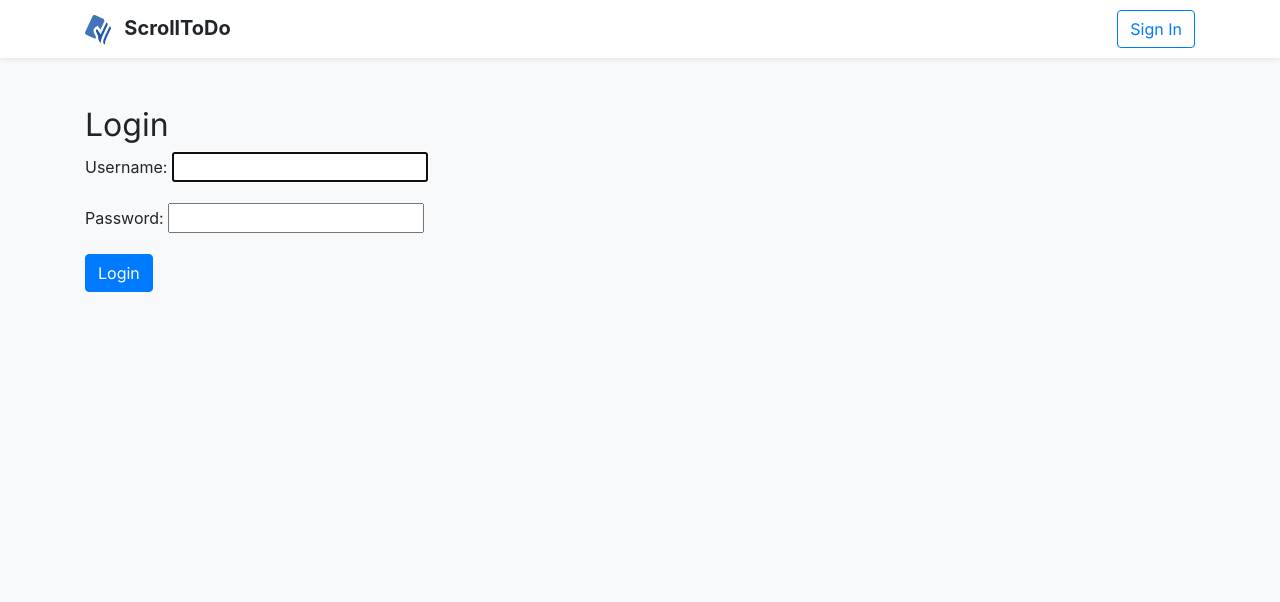
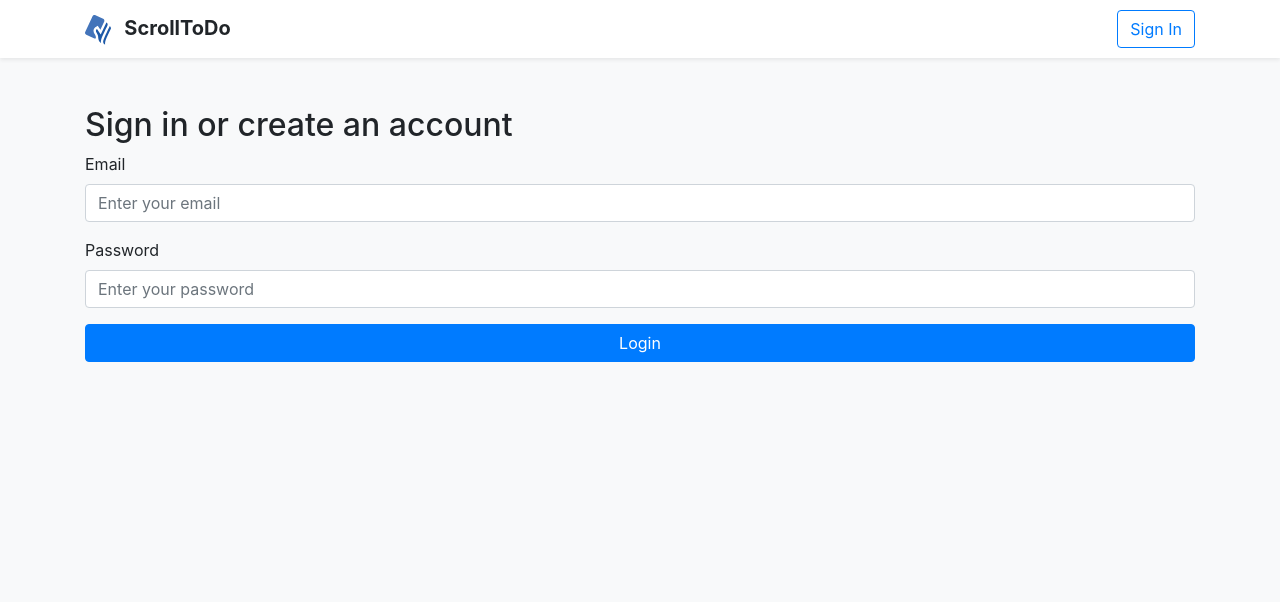
Before and after one commit to sharichungcode/ScrollToDo, a Django app: page /login/ in a window 1280 px wide. Shown: the top 602 px of the page. Run offline with Django 4.2, Linux system fonts and the light colour scheme; some libraries are stand-ins or nearby versions.

Commit message:
Update login page

```diff
--- a/tasks/templates/tasks/login.html
+++ b/tasks/templates/tasks/login.html
@@ -3,44 +3,68 @@
 <head>
     <meta charset="UTF-8">
     <meta name="viewport" content="width=device-width, initial-scale=1.0">
-    <title>ScrollToDo - Organize, Prioritize, and Conquer</title>
+    <title>Sign In or Create an Account</title>
     {% load static %}
     <link href="{% static 'tasks/styles.css' %}" rel="stylesheet">
     <link href="https://stackpath.bootstrapcdn.com/bootstrap/4.5.2/css/bootstrap.min.css" rel="stylesheet">
-    <link href="https://fonts.googleapis.com/css2?family=Inter:wght@400;700&family=Roboto:wght@400;700&family=Space+Mono:wght@400;700&display=swap" rel="stylesheet">
-    <link rel="icon" href="{% static 'favicon.ico' %}" type="image/x-icon">
 </head>
 <body class="d-flex flex-column min-vh-100 bg-light">
 
     <!-- Navigation Bar -->
-     <!-- Include Navigation Bar -->
-     {% include 'tasks/navbar.html' %}
+    {% include 'tasks/navbar.html' %}
 
     <div class="container mt-5">
-        <h2>Login</h2>
-        <form method="post">
+        <h2>Sign in or create an account</h2>
+        <form id="auth-form" method="post">
             {% csrf_token %}
-            {{ form.as_p }}
-            <button type="submit" class="btn btn-primary">Login</button>
+            <div class="form-group">
+                <label for="email">Email</label>
+                <input type="email" class="form-control" id="email" name="email" placeholder="Enter your email" required>
+            </div>
+            <div class="form-group">
+                <label for="password">Password</label>
+                <input type="password" class="form-control" id="password" name="password" placeholder="Enter your password" required>
+            </div>
+            <button type="submit" class="btn btn-primary btn-block">Login</button>
         </form>
-        {% if form.errors %}
-            <div class="alert alert-danger mt-3">
-                <ul>
-                    {% for field in form %}
-                        {% for error in field.errors %}
-                            <li>{{ error }}</li>
-                        {% endfor %}
-                    {% endfor %}
-                    {% for error in form.non_field_errors %}
-                        <li>{{ error }}</li>
-                    {% endfor %}
-                </ul>
-            </div>
-        {% endif %}
+        <div id="auth-error" class="alert alert-danger mt-3 d-none"></div>
     </div>
+
     <!-- Footer -->
-    <!-- Include Footer -->
     {% include 'tasks/footer.html' %}
 
+    <!-- Include Bootstrap JavaScript -->
+    <script src="https://code.jquery.com/jquery-3.5.1.min.js"></script>
+    <script src="https://cdn.jsdelivr.net/npm/@popperjs/core@2.5.4/dist/umd/popper.min.js"></script>
+    <script src="https://stackpath.bootstrapcdn.com/bootstrap/4.5.2/js/bootstrap.min.js"></script>
+
+    <!-- AJAX Auth Script -->
+    <script>
+        $(document).ready(function() {
+            $('#auth-form').on('submit', function(event) {
+                event.preventDefault();
+                var formData = {
+                    'email': $('#email').val(),
+                    'password': $('#password').val(),
+                    'csrfmiddlewaretoken': $('input[name=csrfmiddlewaretoken]').val()
+                };
+                $.ajax({
+                    type: 'POST',
+                    url: '{% url "ajax_auth" %}',
+                    data: formData,
+                    success: function(response) {
+                        if (response.success) {
+                            window.location.href = response.redirect_url;
+                        } else {
+                            $('#auth-error').text(response.error).removeClass('d-none');
+                        }
+                    },
+                    error: function(response) {
+                        $('#auth-error').text('An error occurred. Please try again.').removeClass('d-none');
+                    }
+                });
+            });
+        });
+    </script>
 </body>
 </html>
```
